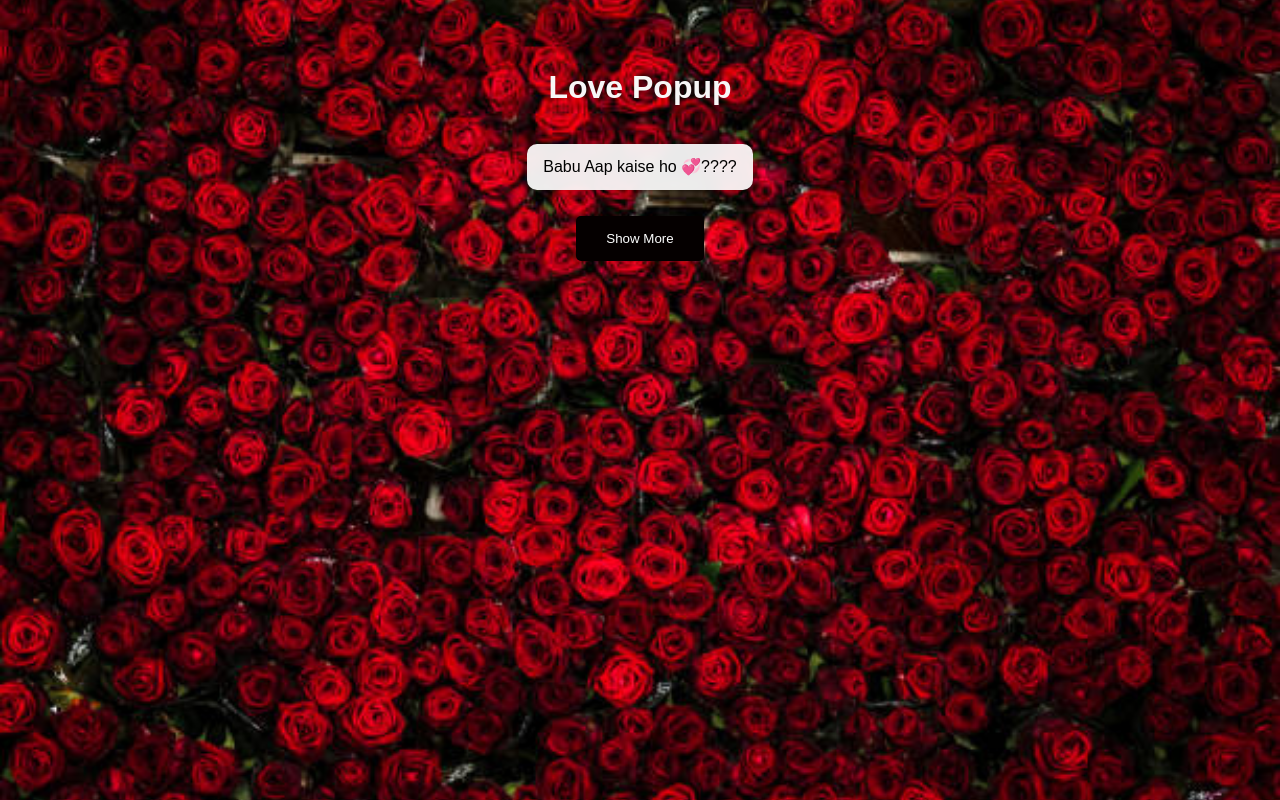
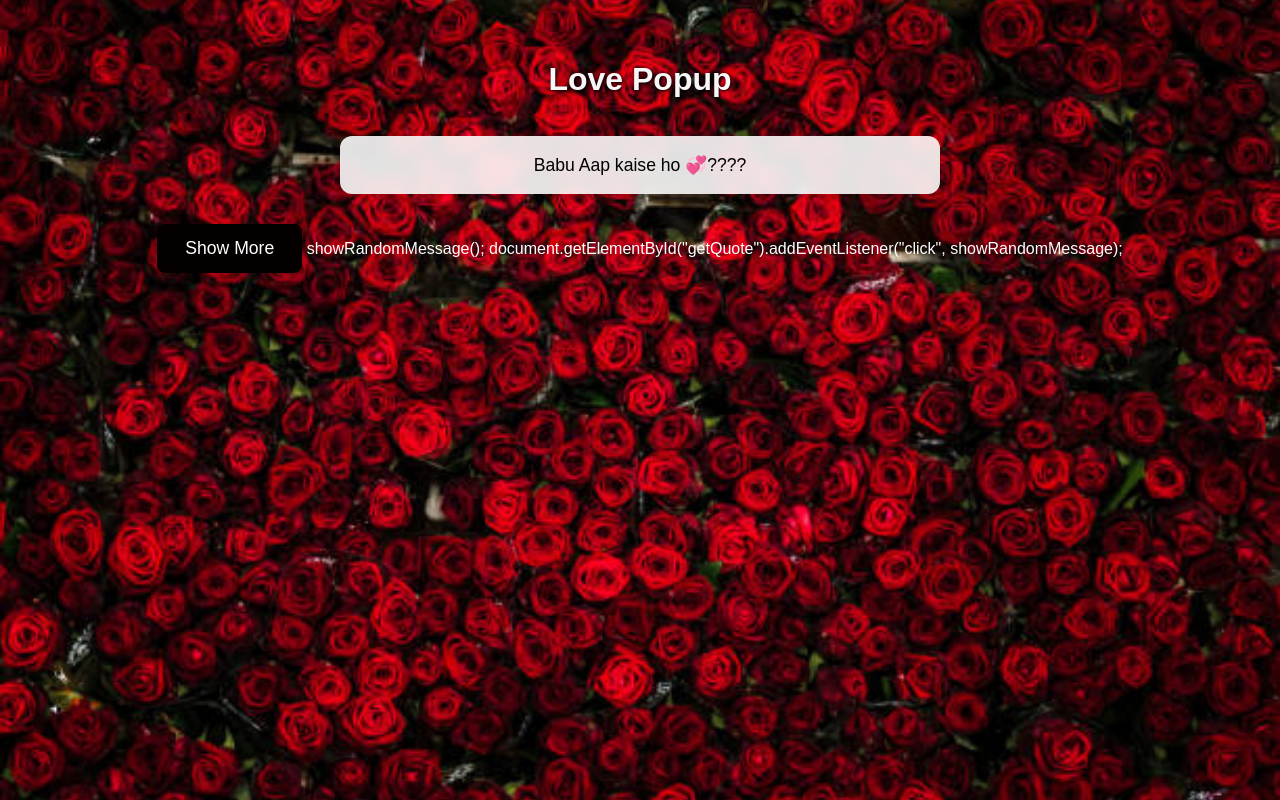
Before and after one commit to ShabnamShaikh2614/LovePopup, a browser extension: page index.html in a window 1280 px wide. Drawn offline with Linux system fonts and the light colour scheme.

Commit message:
index.html

```diff
--- a/index.html
+++ b/index.html
@@ -2,49 +2,69 @@
 <html lang="en">
 <head>
   <meta charset="UTF-8">
+  <meta name="viewport" content="width=device-width, initial-scale=1.0">
   <title>Love Popup❤️</title>
   <style>
     body {
       font-family: Arial, sans-serif;
       text-align: center;
-  padding: 40px 60px;
+      padding: 40px 20px;
+      margin: 0;
       color: #ffffff;
-
       background: url("r2.jpg") no-repeat center center fixed;
       background-size: cover;
     }
 
     h1 {
       color: #f7f7f7;
-}
-#quote {
-  background: rgba(255, 255, 255, 0.8);
-  color: #000;
-  padding: 12px 16px;
-  border-radius: 10px;
-  font-size: 16px;
-  line-height: 1.4;
-  display: inline-block;
-  max-width: 90%;
-  word-wrap: break-word;
-  background: rgba(255, 255, 255, 0.918);
-  color: #000000;
-  backdrop-filter: blur(6px);
-
+      text-shadow: 1px 1px 3px #000;
+      margin-bottom: 20px;
+      font-size: 1.8rem;
     }
 
+    #quote {
+      background: rgba(255, 255, 255, 0.88);
+      color: #000;
+      padding: 16px 20px;
+      border-radius: 12px;
+      font-size: 1rem;
+      line-height: 1.5;
+      display: inline-block;
+      max-width: 600px;
+      width: 100%;
+      box-sizing: border-box;
+      word-wrap: break-word;
+      backdrop-filter: blur(6px);
+      margin-bottom: 20px;
+    }
 
     button {
       margin-top: 10px;
-  padding: 15px 30px;
+      padding: 12px 24px;
       background: #050000;
       color: white;
       border: none;
-  border-radius: 5px;
+      border-radius: 8px;
       cursor: pointer;
+      font-size: 1rem;
+      transition: 0.3s;
     }
     button:hover {
       background: #c00707e1;
+    }
+
+    /*  Phones */
+    @media (max-width: 480px) {
+      h1 { font-size: 1.4rem; }
+      #quote { font-size: 0.9rem; padding: 12px; }
+      button { font-size: 0.9rem; padding: 10px 18px; }
+    }
+
+    /* Large laptop screens */
+    @media (min-width: 1024px) {
+      h1 { font-size: 2rem; }
+      #quote { font-size: 1.1rem; }
+      button { font-size: 1.1rem; padding: 14px 28px; }
     }
   </style>
 </head>
@@ -86,7 +106,17 @@ button:hover {
 
     showRandomMessage();
 
+
     document.getElementById("getQuote").addEventListener("click", showRandomMessage);
   </script>
 </body>
 </html>
+
+
+
+    showRandomMessage();
+
+    document.getElementById("getQuote").addEventListener("click", showRandomMessage);
+  </script>
+</body>
+</html>
```
Lines whose indentation alone changed are shown as unchanged.
